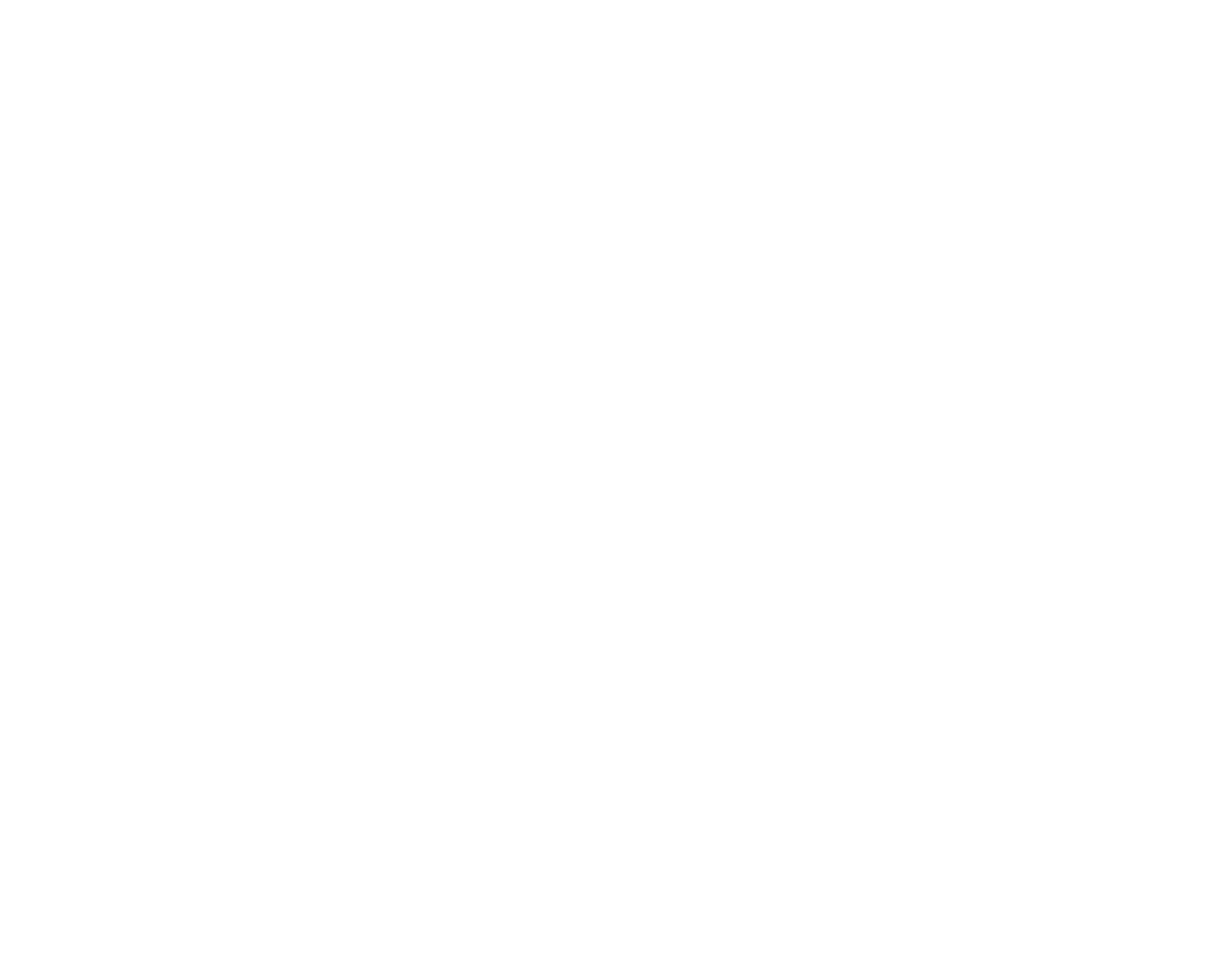
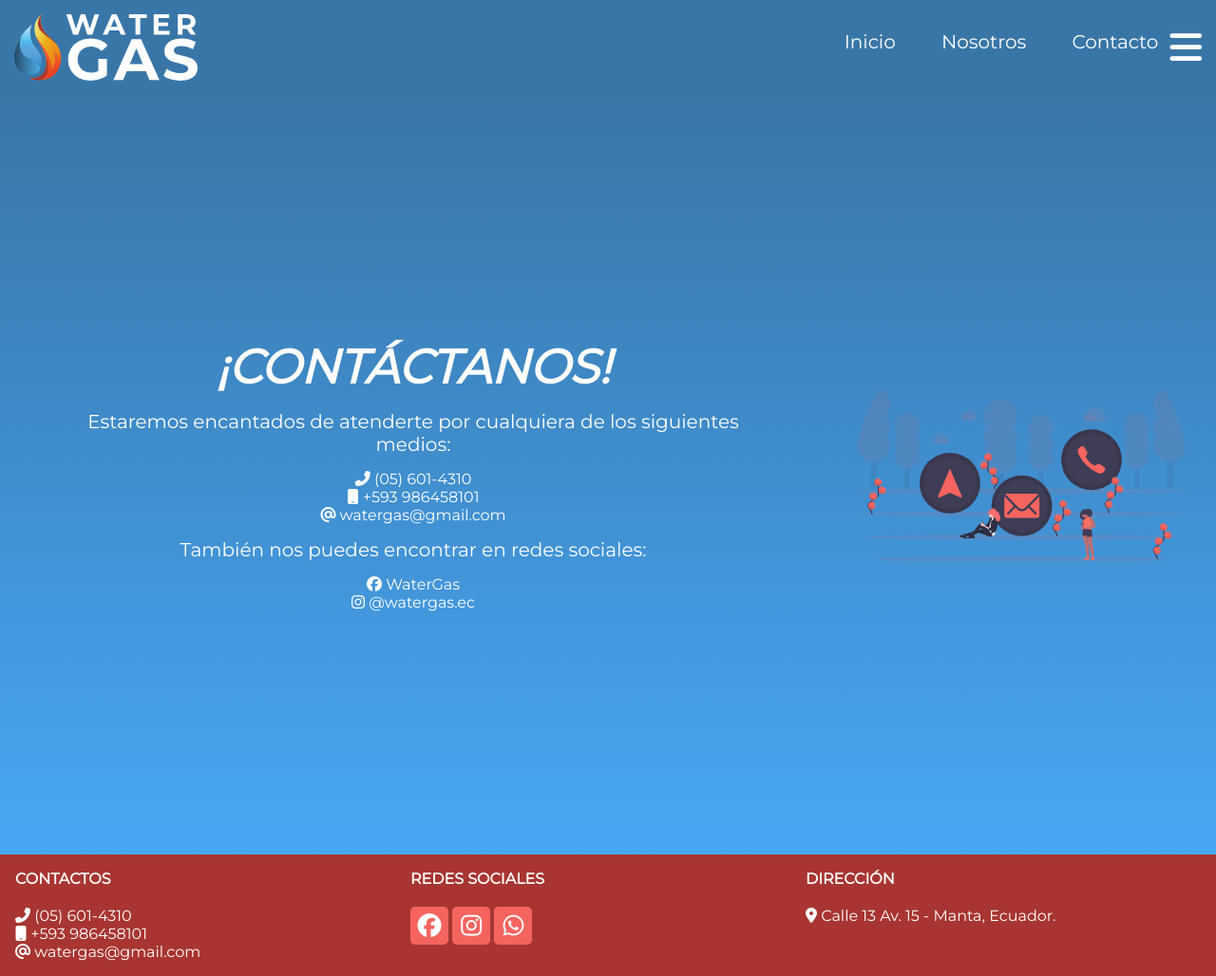
Before and after one commit to AldrinCuvi/watergas, a plain HTML site: page public/contact_us.html in a window 1280 px wide. Shown: the whole page at 95% size. Before the commit the page ends 800 px from the top, so only its background shows below. Drawn offline with Linux system fonts and the light colour scheme.

Commit message:
Create Contact Us interface.

```diff
--- a/public/contact_us.html
+++ b/public/contact_us.html
@@ -0,0 +1,114 @@
+<!DOCTYPE html>
+<html lang="en">
+<head>
+    <meta charset="UTF-8">
+    <meta name="viewport" content="width=device-width, initial-scale=1.0">
+    <title>Contact</title>
+    <link rel="stylesheet" href="css/style.css">
+    <script src="https://kit.fontawesome.com/47a9a5f5e1.js" crossorigin="anonymous"></script>
+</head>
+<body>
+    <header class="menu">
+        <div class="menu-wrapper">
+            <img src="svg/logotipo3.svg" alt="logotipo3">
+            <input type="checkbox" id="checkbox">
+            <nav>
+                <ul>
+                    <li><a href="#">Inicio</a></li>
+                    <li><a href="#">Nosotros</a></li>
+                    <li><a href="#">Contacto</a></li>
+                </ul>
+            </nav>
+            <label for="checkbox">
+                <i class="fas fa-bars menu-icon"></i>
+            </label>
+        </div>
+    </header>
+
+    <div class="center-box">
+        <div class="about-text">
+            <h1>¡CONTÁCTANOS!</h1>
+            <p>
+                Estaremos encantados de atenderte por cualquiera de los siguientes medios:
+            </p>
+
+            <div class="content">
+                <div class="phone">
+                    <i class="fas fa-phone-alt"></i>
+                    <span class="text">(05) 601-4310</span>
+                </div>
+                <div class="mobile">
+                    <i class="fas fa-mobile"></i>
+                    <span class="text">+593 986458101</span>
+                </div>
+                <div class="email">
+                    <i class="fas fa-at"></i>
+                    <span class="text">watergas@gmail.com</span>
+                </div>
+            </div>
+
+            <p>
+                También nos puedes encontrar en redes sociales:
+            </p>
+            <div class="content">
+                <div class="facebook">
+                    <i class="fab fa-facebook"></i>
+                    <span class="text">WaterGas</span>
+                </div>
+                <div class="instagram">
+                    <i class="fab fa-instagram"></i>
+                    <span class="text">@watergas.ec</span>
+                </div>
+            </div>
+
+        </div>
+
+        <img src="svg/contact_us.svg" class="dev_man_img" alt="">
+    </div>
+
+    <footer>
+        <div class="footer-content">
+            <div class="left box">
+                <h3>Contactos</h3>
+                <div class="content">
+                    <div class="phone">
+                        <i class="fas fa-phone-alt"></i>
+                        <span class="text">(05) 601-4310</span>
+                    </div>
+                    <div class="mobile">
+                        <i class="fas fa-mobile"></i>
+                        <span class="text">+593 986458101</span>
+                    </div>
+                    <div class="email">
+                        <i class="fas fa-at"></i>
+                        <span class="text">watergas@gmail.com</span>
+                    </div>
+                </div>
+            </div>
+
+            <div class="center box">
+                <h3>Redes Sociales</h3>
+                <div class="content">
+                    <div class="social">
+                        <a href="#"><i class="fab fa-facebook"></i></a>
+                        <a href="#"><i class="fab fa-instagram"></i></a>
+                        <a href="#"><i class="fab fa-whatsapp"></i></a>
+                    </div>
+                </div>
+            </div>
+
+            <div class="right box">
+                <h3>Dirección</h3>
+                <div class="content">
+                    <div class="place">
+                        <i class="fas fa-map-marker-alt"></i>
+                        <span class="text">Calle 13 Av. 15 - Manta, Ecuador.</span>
+                    </div>
+                </div>
+            </div>
+        </div>
+
+    </footer>
+
+</body>
+</html>
```
Also changed, not shown: public/css/style.css (line endings or trailing spaces), public/svg/contact_us.svg (added).
